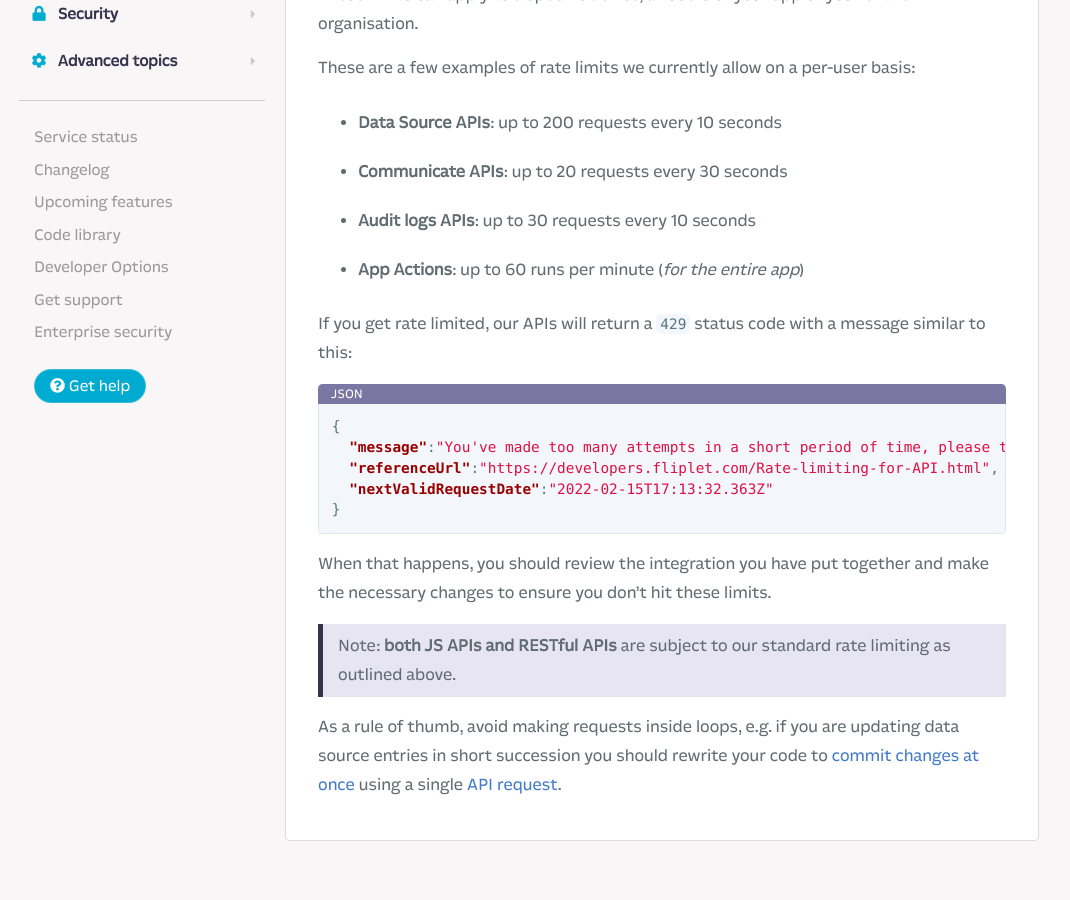
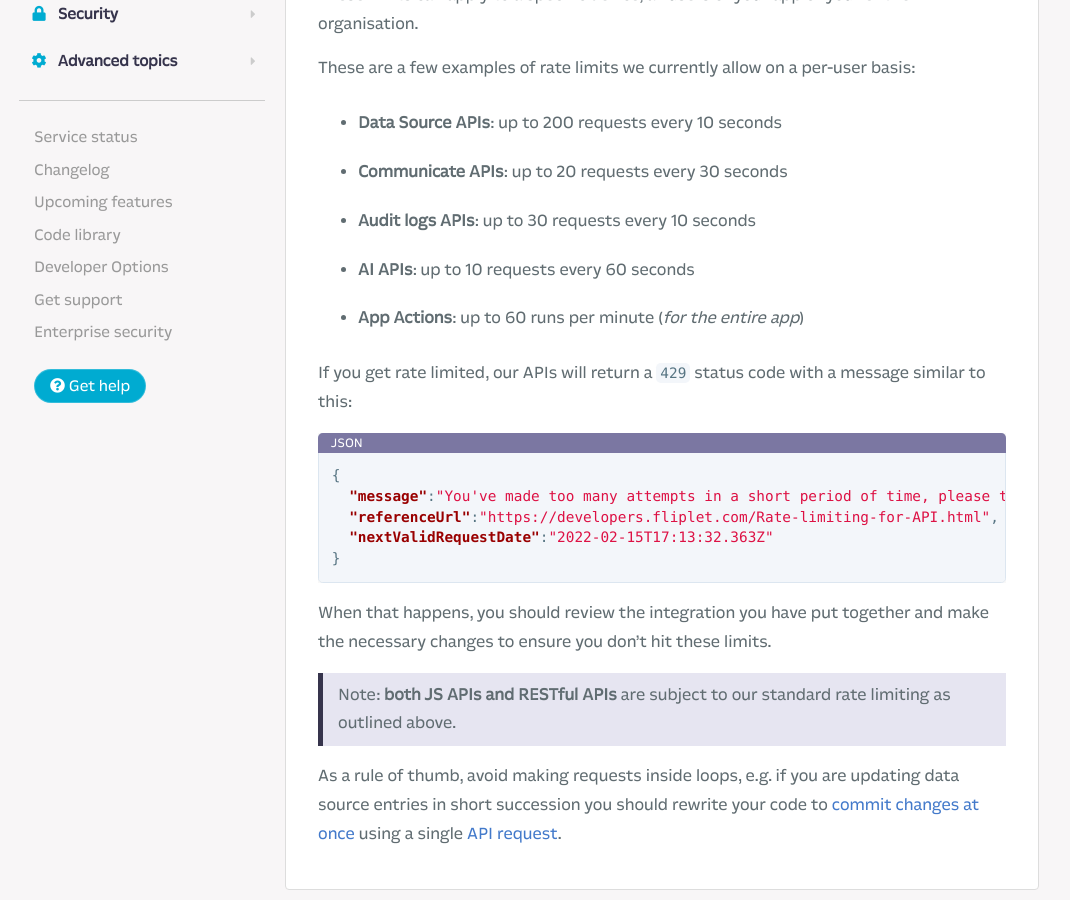
Before and after one commit to Fliplet/fliplet-cli, a Jekyll site: the page built from docs/Rate-limiting-for-API.md, in a window 1280 px wide and 900 px high, scrolled down 396 px. Shown: the whole window, without its empty margins (1-1071 px from the left). Built offline with Jekyll 4.4.1, drawn with Linux system fonts in a browser that asks for light colours; nearby versions of some CDN libraries; our own code applies the rules of GitHub Pages for plain Markdown files; library files that are not in the unit come from our copies; comment, search, counter and statistics services are not loaded; a style sheet for code colours, icons or effects is not loaded.

Commit message:
added missing namespace on rate limit

```diff
--- a/docs/Rate-limiting-for-API.md
+++ b/docs/Rate-limiting-for-API.md
@@ -15,6 +15,7 @@ These are a few examples of rate limits we currently allow on a per-user basis:
 - **Data Source APIs**: up to 200 requests every 10 seconds
 - **Communicate APIs**: up to 20 requests every 30 seconds
 - **Audit logs APIs**: up to 30 requests every 10 seconds
+- **AI APIs**: up to 10 requests every 60 seconds
 - **App Actions**: up to 60 runs per minute (*for the entire app*)
 
 If you get rate limited, our APIs will return a `429` status code with a message similar to this:
```
